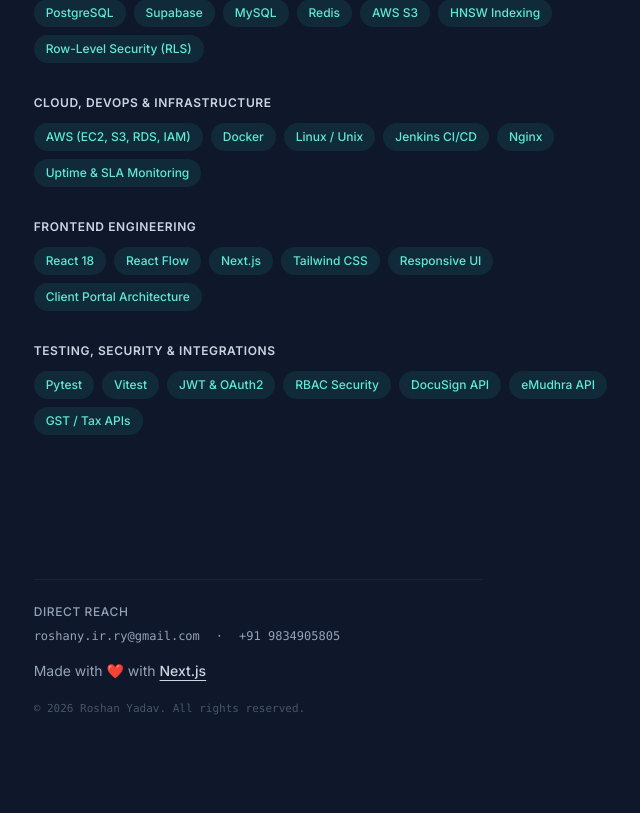
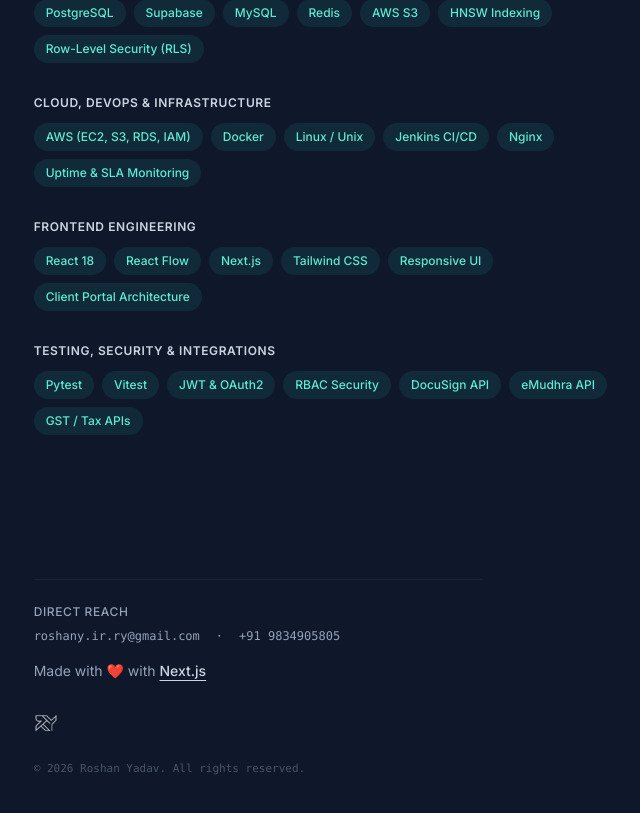
Before and after one commit to crazycodeop/Portfolio_new, a Next.js app: page / in a window 1280 px wide. Shown: the part 2747-3560 px from the top of the page, without its empty margins (591-1231 px from the left). Built offline with nearby package versions, Linux system fonts and the light colour scheme.

Commit message:
feat(footer): integrate subtle cutout.png personal brand signature into footer

```diff
--- a/components/Footer/Footer.tsx
+++ b/components/Footer/Footer.tsx
@@ -1,4 +1,5 @@
 import React from 'react';
+import Image from 'next/image';
 
 export const Footer: React.FC = () => {
   return (
@@ -36,6 +37,17 @@ export const Footer: React.FC = () => {
         </a>
       </p>
 
+      {/* Subtle Personal Brand Signature */}
+      <div className="pt-1">
+        <Image
+          src="/cutout.png"
+          alt="Roshan Yadav Personal Brand Signature"
+          width={44}
+          height={44}
+          className="h-10 w-10 -ml-2 object-contain opacity-70 hover:opacity-100 transition-opacity"
+        />
+      </div>
+
       <p className="text-[11px] text-slate-600 font-mono">
         &copy; {new Date().getFullYear()} Roshan Yadav. All rights reserved.
       </p>
```
Also changed, not shown: cutout.png (added), public/cutout.png (added).
